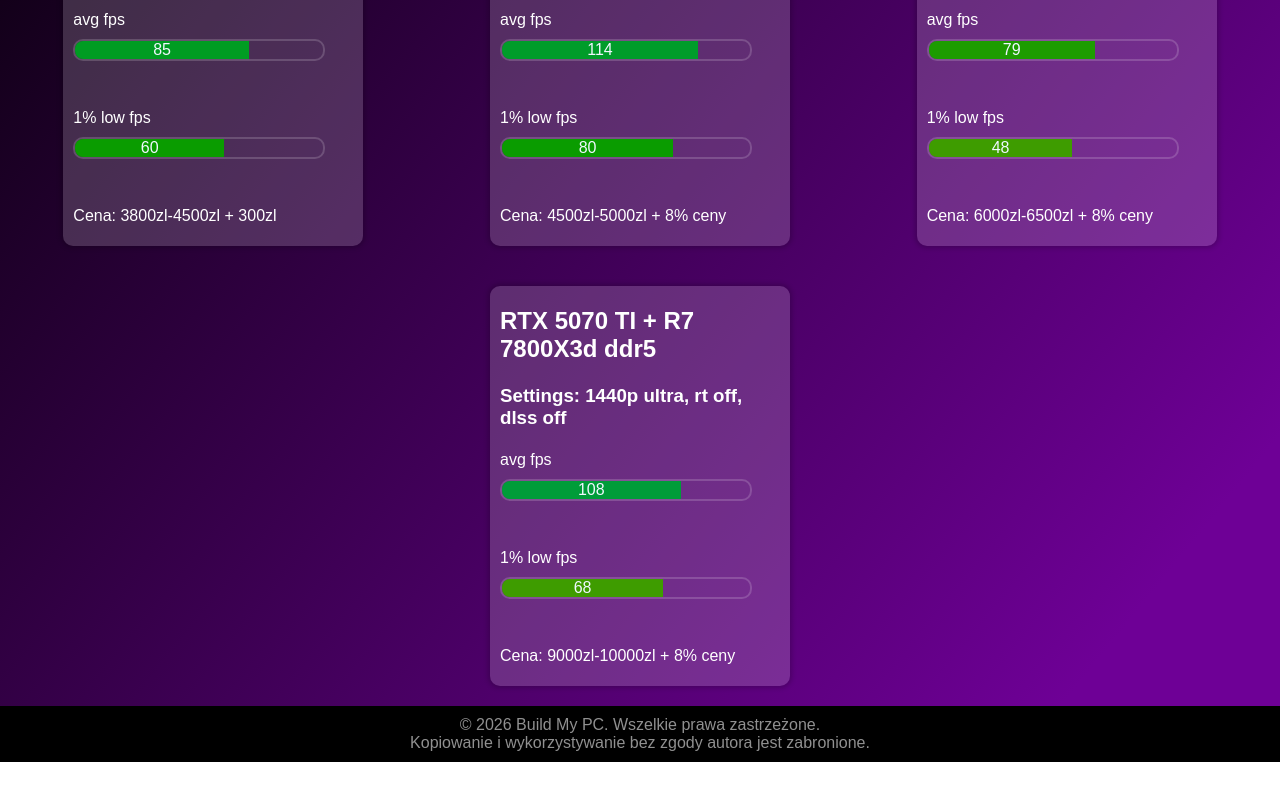
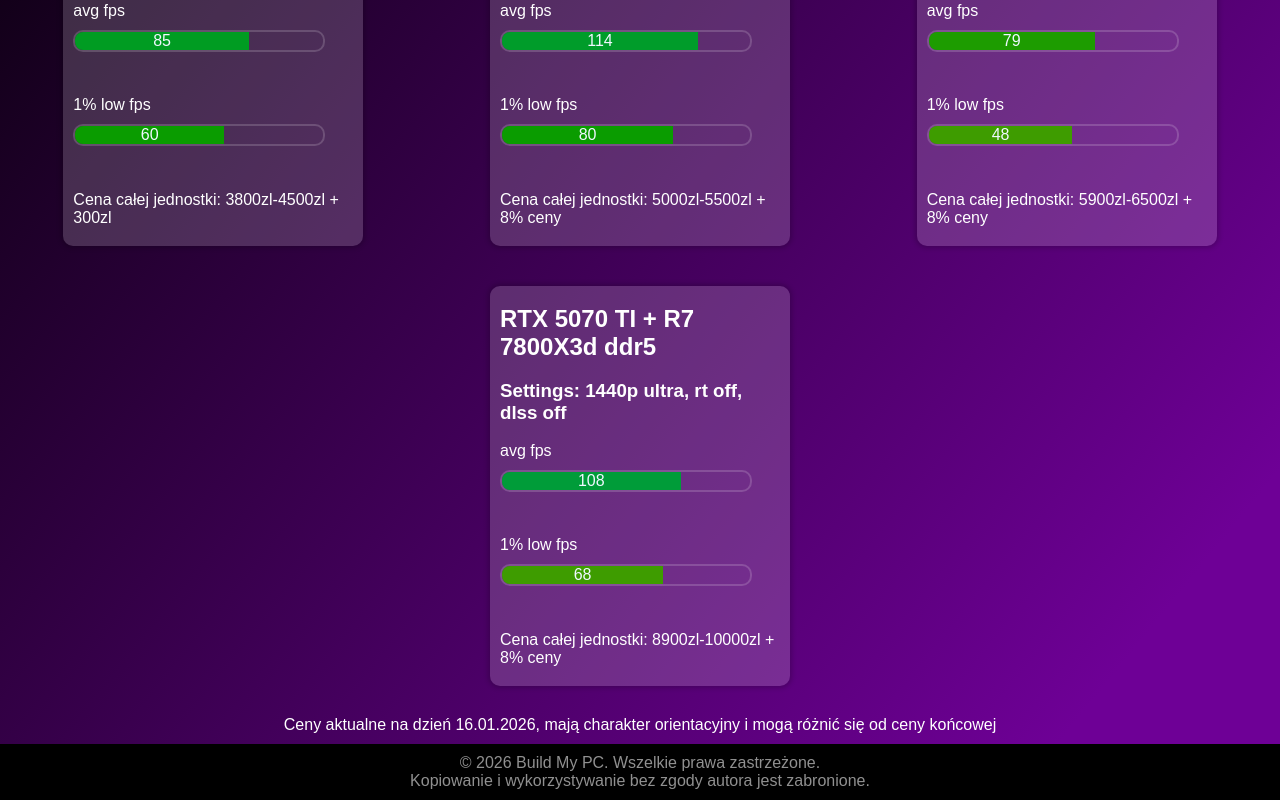
Before and after one commit to Liadskyi/BuildMyPC, a Next.js app: page /konfiguracje in a window 1280 px wide. Shown: the part 470-1270 px from the top of the page. Before the commit the page ends 1232 px from the top, so only its background shows below. Built offline with nearby package versions, Linux system fonts and the light colour scheme.

Commit message:
update 16 01 add inst

```diff
--- a/app/components/contact.js
+++ b/app/components/contact.js
@@ -3,9 +3,11 @@
     console.log(props.opac)
     return (<>
     <div className={styles.contact_cont} id="contact_cont" style={{opacity: props.opac}}>
-        <p className={styles.contact_inf}>Whatsapp/Sms/Zadzwon: +48730067418</p>
-        <p className={styles.contact_inf}>Facebook: <a href="https://www.facebook.com/profile.php?id=100040926966441" className={styles.cl}>kliknij</a></p>
-        <p className={styles.contact_inf}>Telegram: <a href="https://t.me/Mykhailo_256"className={styles.cl}>kliknij</a></p>
+        <p className={`${styles.contact_inf} ${styles.whatsapp}`}>Whatsapp/Sms/Zadzwon: +48730067418</p>
+        <p className={`${styles.contact_inf} ${styles.fb}`}>Facebook: <a href="https://www.facebook.com/profile.php?id=100040926966441" className={styles.cl}>kliknij</a></p>
+        <p className={`${styles.contact_inf} ${styles.inst}`}>Instagram: <a href="https://www.instagram.com/build_my_pc256?igsh=MWpzZG81N29yeTcxZA=="className={styles.cl}>kliknij</a></p>
+        <p className={`${styles.contact_inf} ${styles.tg}`}>Telegram: <a href="https://t.me/Mykhailo_256"className={styles.cl}>kliknij</a></p>
+
     </div>
     </>);
 }
--- a/app/components/header.module.css
+++ b/app/components/header.module.css
@@ -42,6 +42,15 @@
     backdrop-filter: blur(10px);
     z-index: 2;
 }
+/* .whatsapp{
+    color: rgba(214, 255, 214, 0.795);
+}
+.fb{
+    color: rgba(0, 34, 255, 0.523);
+} */
+.inst{
+
+}
 .contact_inf{
     font-size: 13pt;
     font-weight: bold;
--- a/app/konfiguracje/config.module.css
+++ b/app/konfiguracje/config.module.css
@@ -93,3 +93,9 @@
         min-width: 250px;
     }
 }
+.dane{
+    color: white;
+    text-align: center;
+    padding: 10px;
+
+}
--- a/app/konfiguracje/page.js
+++ b/app/konfiguracje/page.js
@@ -346,7 +346,7 @@
                         </div>
                     </div>
                     <div className={styles.cena}>
-                        Cena: 3800zl-4500zl + 300zl
+                        Cena całej jednostki: 3800zl-4500zl + 300zl
                     </div>
                 </div>
 
@@ -375,7 +375,7 @@
                         </div>
                     </div>
                     <div className={styles.cena}>
-                        Cena: 4500zl-5000zl + 8% ceny
+                        Cena całej jednostki: 5000zl-5500zl + 8% ceny
                     </div>
                 </div>
 
@@ -404,7 +404,7 @@
                         </div>
                     </div>
                     <div className={styles.cena}>
-                        Cena: 6000zl-6500zl + 8% ceny
+                        Cena całej jednostki: 5900zl-6500zl + 8% ceny
                     </div>
                 </div>
 
@@ -433,10 +433,11 @@
                         </div>
                     </div>
                     <div className={styles.cena}>
-                        Cena: 9000zl-10000zl + 8% ceny
+                        Cena całej jednostki: 8900zl-10000zl + 8% ceny
                     </div>
                 </div>
             </div>
+            <div className={styles.dane}>Ceny aktualne na dzień 16.01.2026, mają charakter orientacyjny i mogą różnić się od ceny końcowej</div>
         </main>
     );
 }
--- a/app/page.js
+++ b/app/page.js
@@ -20,7 +20,7 @@
         </div>
         <div className={styles.btn_block}>
           <a className={styles.btn} href="zamowic">Jak zamówić ?</a>
-          <a className={styles.btn} href="konfiguracje">konfiguracje</a>
+          <a className={styles.btn} href="konfiguracje">Konfiguracje</a>
           <a className={styles.btn} href="opinie">Opinie</a>
           <a className={styles.btn} href="pytania">Pytania</a>
         </div>
--- a/app/pytania/page.js
+++ b/app/pytania/page.js
@@ -30,7 +30,7 @@
 
 Jeśli widzisz wgniecenia, rozdarcia lub dziury w kartonie - koniecznie poproś kuriera o spisanie protokołu szkody (protokół szkody) na miejscu. Bez tego dokumentu kurier nie uzna reklamacji za uszkodzenia mechaniczne powstałe w transporcie.
 <br/><br/>
-2:Pierwsze uruchomienie <br/>
+2: Pierwsze uruchomienie <br/>
 Zgodnie z umową, masz 24 godziny od momentu otrzymania przesyłki na zgłoszenie mi jakichkolwiek zastrzeżeń technicznych.
 
 <br/>- Po rozpakowaniu usuń wszystkie materiały opakowaniowe ze środka (np. folię bąbelkową, pianki zabezpieczające kartę graficzną). Odczekaj ok. 1 godziny, aż komputer osiągnie temperaturę pokojową (szczególnie zimą), aby uniknąć kondensacji pary wodnej.
```
